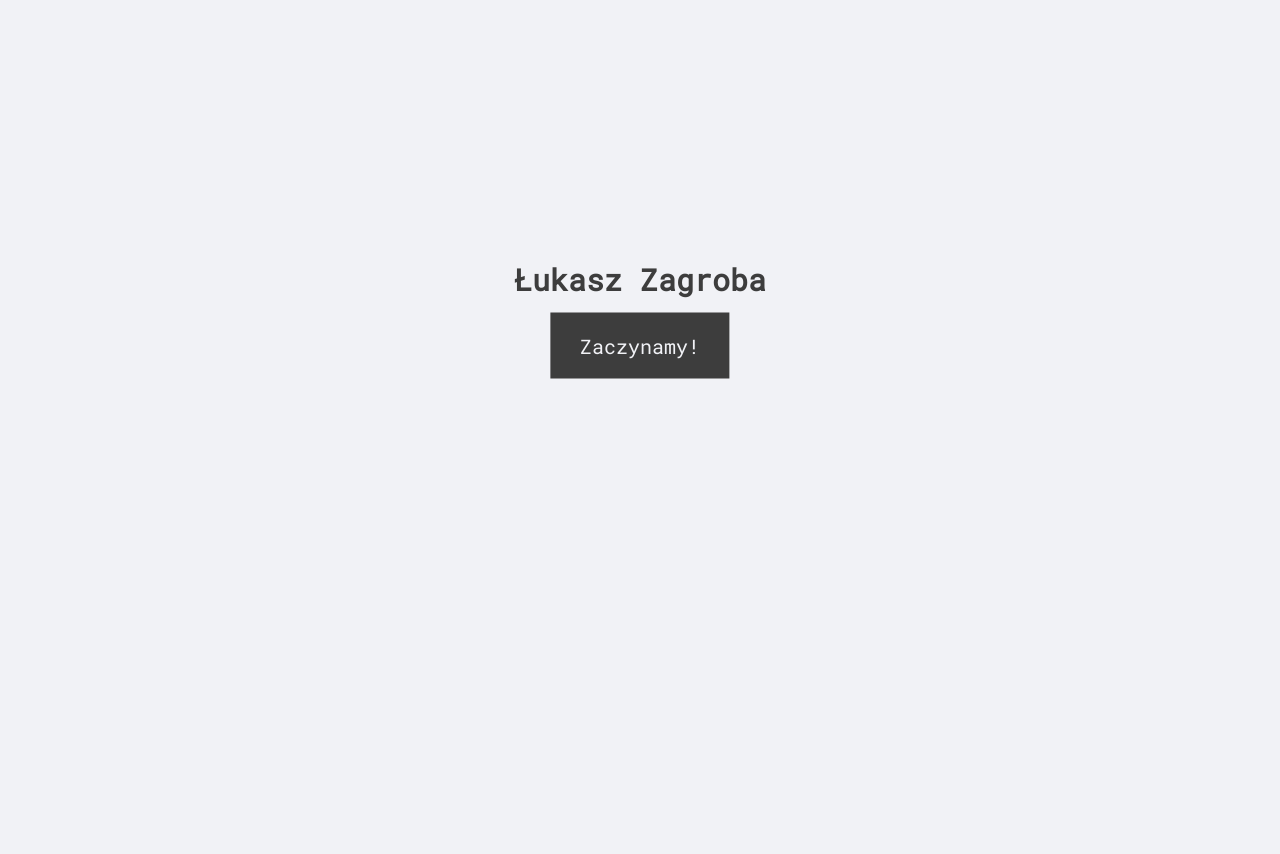
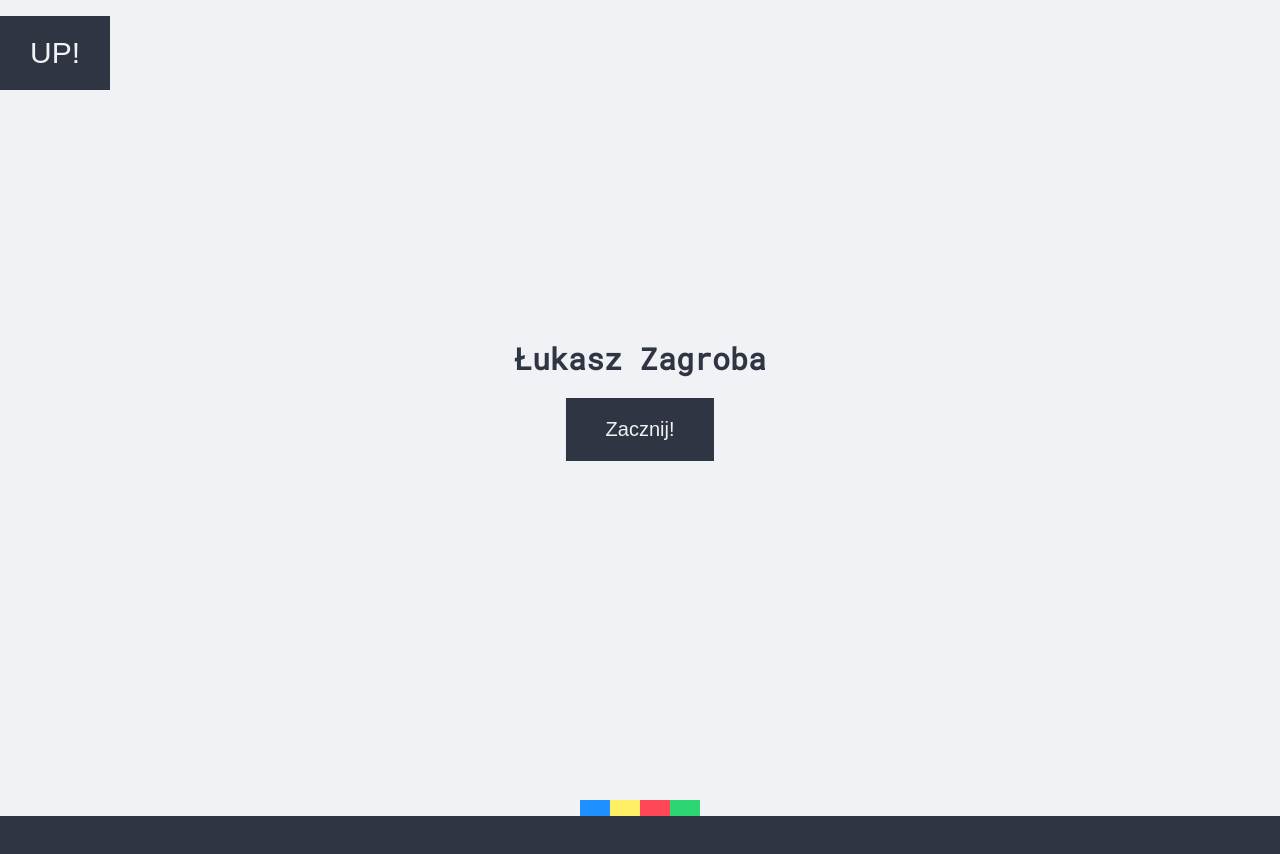
Before and after one commit to Lukasz43/Portfolio, a website: page index.html in a window 1280 px wide. Before the commit the page ends 800 px from the top, so only its background shows below. Drawn offline with Linux system fonts and the light colour scheme.

Commit message:
15.03.2022 INIT #2

```diff
--- a/index.html
+++ b/index.html
@@ -7,11 +7,22 @@
     <link rel="stylesheet" href="styles.css" />
   </head>
   <body>
-    <header><nav></nav></header>
-    <main>
-      <h1 class="lukasz-h1">Łukasz Zagroba</h1>
-      <a href="#" class="button-main">Zaczynamy!</a>
-    </main>
+    <header class="header">
+      <div class="scrollTop-div"><button class="scrollTop">UP!</button></div>
+      <div class="header-main">
+        <h1 class="name">Łukasz Zagroba</h1>
+        <button class="button button-main">Zacznij!</button>
+      </div>
+    </header>
+    <div class="stripe-main">
+      <div class="stripes-set">
+        <div class="stripe1"></div>
+        <div class="stripe2"></div>
+        <div class="stripe3"></div>
+        <div class="stripe4"></div>
+      </div>
+    </div>
+    <main class="main"></main>
     <script src="js/script.js"></script>
   </body>
 </html>
--- a/js/script.js
+++ b/js/script.js
@@ -1,11 +1,23 @@
 "use strict";
 
 const buttonMain = document.querySelector(".button-main");
-const lukaszH1 = document.querySelector(".lukasz-h1");
+const lukaszH1 = document.querySelector(".name");
+const scrollTop = document.querySelector(".scrollTop");
+
+let intViewportHeight = window.innerHeight;
+
 let bodyBackground = document.body;
 
 buttonMain.addEventListener("click", function () {
-  const randomHex = Math.floor(Math.random() * 16777215).toString(16);
-  console.log(randomHex);
-  document.body.style.backgroundColor = "#" + randomHex;
+  // const randomHex = Math.floor(Math.random() * 16777215).toString(16);
+  // console.log(randomHex);
+  // document.body.style.backgroundColor = "#" + randomHex;
+  window.scrollBy(0, intViewportHeight);
+  console.log("1");
+  console.log();
 });
+
+scrollTop.addEventListener("click", function () {
+  window.scrollTo(0, 0);
+  console.log("scroll top");
+});
--- /dev/null
+++ b/sass/main.scss
@@ -0,0 +1,136 @@
+@import url("https://fonts.googleapis.com/css2?family=Roboto+Mono&display=swap");
+
+$whiteBackground: #f1f2f6;
+$relativeBlack: #2f3542;
+
+// #f1f2f6 #2f3542
+
+* {
+  margin: 0;
+  padding: 0;
+  box-sizing: border-box;
+}
+
+html {
+  font-size: 62.5%;
+  scroll-behavior: smooth;
+}
+
+body {
+  font-family: "Roboto Mono", monospace;
+  position: relative;
+  box-sizing: border-box;
+  background-color: $whiteBackground;
+
+  user-select: none;
+}
+
+a {
+  text-decoration: none;
+}
+
+button {
+  outline: none;
+  border: none;
+}
+
+.header {
+  position: relative;
+  height: 100vh;
+  text-align: center;
+}
+
+.scrollTop-div {
+  position: absolute;
+}
+
+.scrollTop {
+  position: fixed;
+  top: 2vh;
+  padding: 2rem 3rem 2rem 3rem;
+  background-color: $relativeBlack;
+  color: $whiteBackground;
+  font-size: 3rem;
+  cursor: pointer;
+}
+
+.header-main {
+  position: absolute;
+  top: 50%;
+  left: 50%;
+  transform: translate(-50%, -50%);
+
+  h1 {
+    color: $relativeBlack;
+    font-size: 3rem;
+    margin-bottom: 2rem;
+    white-space: none;
+  }
+}
+
+.button-main {
+  font-size: 2rem;
+  background-color: $relativeBlack;
+  color: $whiteBackground;
+  padding: 2rem 4rem 2rem 4rem;
+  user-select: none;
+
+  &:hover {
+    cursor: pointer;
+  }
+}
+
+.stripe-main {
+  width: 100%;
+  height: 2vh;
+  z-index: 2;
+  background-color: $whiteBackground;
+  text-align: center;
+  position: relative;
+}
+
+.stripes-set div {
+  // display: inline-block;
+  height: 100%;
+  width: 3rem;
+  color: $whiteBackground;
+  text-align: center;
+}
+
+.stripes-set {
+  position: absolute;
+  height: 100%;
+  left: 50%;
+  transform: translateX(-50%);
+}
+
+.stripe1 {
+  background-color: #1e90ff;
+  float: left;
+}
+
+.stripe2 {
+  background-color: #ffef64;
+  float: left;
+}
+
+.stripe3 {
+  background-color: #ff4757;
+  float: left;
+}
+
+.stripe4 {
+  background-color: #2ed573;
+  float: left;
+}
+
+.main {
+  height: 100vh;
+  background-color: #2f3542;
+}
+
+@media only screen and (max-width: 600px) {
+  .scrollTop-div {
+    display: none;
+  }
+}
```
Also changed, not shown: package.json (added, +14 -0 lines), styles.css, 1 other file.
